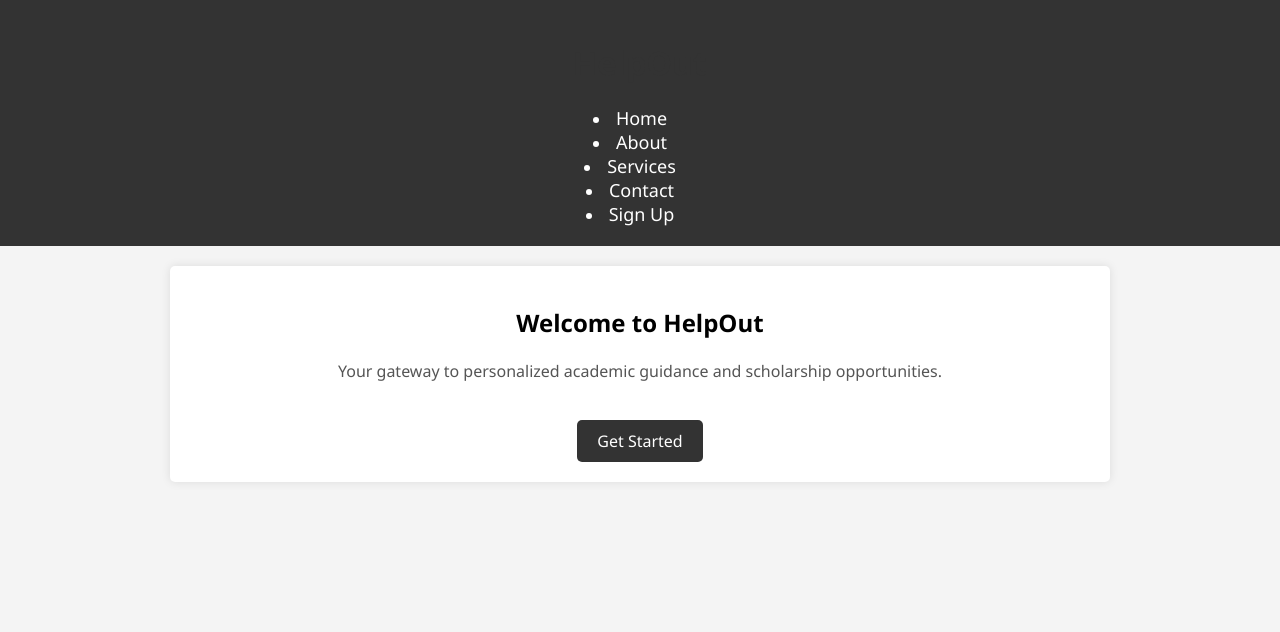
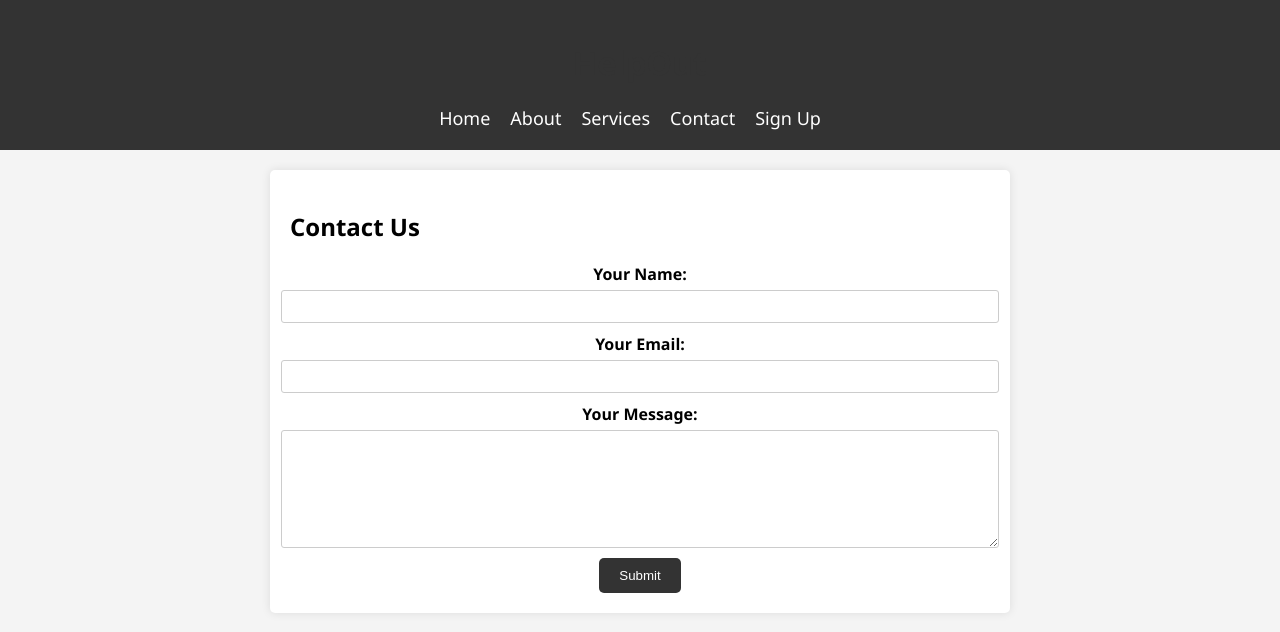
Before and after one commit to jacob-sasser/ITSC-3155-FINAL, a Flask app: template templates/contact.html in a window 1280 px wide. Shown: the top 632 px of the page. Run offline with Flask 3, Linux system fonts and the light colour scheme; the template is opened without the code that fills it, so the values that code supplies are empty; parts of the project's set-up code (start-up, migrations or seed data) failed here and were passed over.

Commit message:
Update contact.html

```diff
--- a/templates/contact.html
+++ b/templates/contact.html
@@ -3,7 +3,7 @@
 <head>
   <meta charset="UTF-8">
   <meta name="viewport" content="width=device-width, initial-scale=1.0">
-  <title>HelpOut - Home</title>
+  <title>HelpOut - Contact Us</title>
   <style>
     body {
       font-family: 'Segoe UI', Tahoma, Geneva, Verdana, sans-serif;
@@ -37,32 +37,49 @@
       color: #ff9900;
     }
     .container {
-      max-width: 900px;
+      max-width: 700px;
       margin: 20px auto;
       padding: 20px;
       background-color: white;
       border-radius: 5px;
       box-shadow: 0 0 10px rgba(0, 0, 0, 0.1);
-      text-align: center;
     }
     h1 {
       color: #333;
+      text-align: center;
     }
-    p {
-      color: #555;
-      line-height: 1.6;
+    form {
+      margin-top: 20px;
+      display: flex;
+      flex-direction: column;
+      align-items: center;
     }
-    .cta-button {
-      display: inline-block;
+    label {
+      font-weight: bold;
+      margin-bottom: 5px;
+    }
+    input[type="text"],
+    input[type="email"],
+    textarea {
+      width: 100%;
+      padding: 8px;
+      margin-bottom: 10px;
+      border-radius: 3px;
+      border: 1px solid #ccc;
+    }
+    textarea {
+      height: 100px;
+    }
+    input[type="submit"] {
       padding: 10px 20px;
-      margin-top: 20px;
       background-color: #333;
       color: white;
-      text-decoration: none;
+      border: none;
       border-radius: 5px;
+      cursor: pointer;
       transition: background-color 0.3s ease;
     }
-    .cta-button:hover {
+    input[type="submit"]:hover {
       background-color: #ff9900;
     }
   </style>
@@ -71,7 +88,8 @@
   <header>
     <h1>HelpOut</h1>
     <nav>
-    <li><a href="index.html">Home</a></li>
+      <ul>
+        <li><a href="index.html">Home</a></li>
         <li><a href="about.html">About</a></li>
         <li><a href="services.html">Services</a></li>
         <li><a href="contact.html">Contact</a></li>
@@ -80,9 +98,19 @@
     </nav>
   </header>
   <div class="container">
-    <h2>Welcome to HelpOut</h2>
-    <p>Your gateway to personalized academic guidance and scholarship opportunities.</p>
-    <a href="#" class="cta-button">Get Started</a>
+    <h2>Contact Us</h2>
+    <form action="#" method="POST">
+      <label for="name">Your Name:</label>
+      <input type="text" id="name" name="name" required>
+
+      <label for="email">Your Email:</label>
+      <input type="email" id="email" name="email" required>
+
+      <label for="message">Your Message:</label>
+      <textarea id="message" name="message" required></textarea>
+
+      <input type="submit" value="Submit">
+    </form>
   </div>
 </body>
 </html>
```
